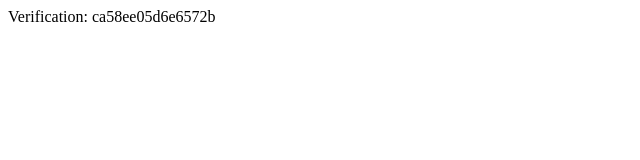
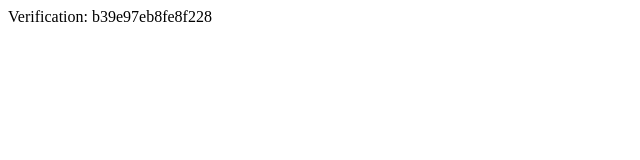
Before and after one commit to netflixhezu/netflixhezu.github.io, a plain HTML site: page yandex_b39e97eb8fe8f228.html in a window 1280 px wide. Shown: the full height of the page, 0-640 px from the left. Drawn offline with Linux system fonts and the light colour scheme.

Commit message:
Update and rename yandex_ca58ee05d6e6572b.html to yandex_b39e97eb8fe8f228.html
add yandex verif

```diff
--- a/yandex_ca58ee05d6e6572b.html
+++ b/yandex_b39e97eb8fe8f228.html
@@ -2,5 +2,5 @@
     <head>
         <meta http-equiv="Content-Type" content="text/html; charset=UTF-8">
     </head>
-    <body>Verification: ca58ee05d6e6572b</body>
+    <body>Verification: b39e97eb8fe8f228</body>
 </html>
```
